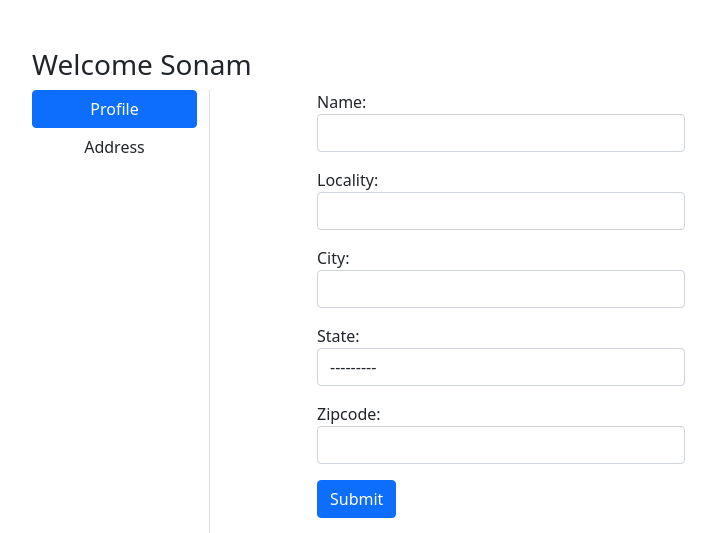
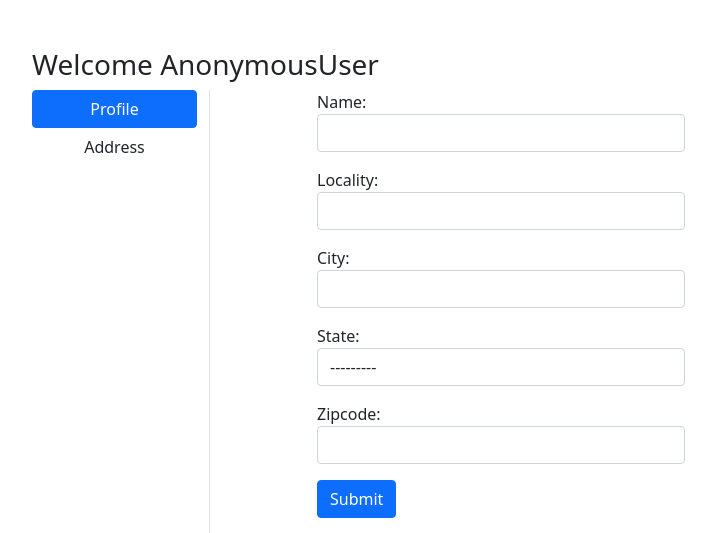
Before and after one commit to AkshayM2001/Alka-Mart, a Django app: page /profile/ in a window 1280 px wide. Shown: the part 56-589 px from the top of the page, without its empty margins (50-766 px from the left). Run offline with Django 4.2, Linux system fonts and the light colour scheme; some libraries are stand-ins or nearby versions.

Commit message:
profile competed adresss dynamic started

```diff
--- a/app/templates/app/address.html
+++ b/app/templates/app/address.html
@@ -4,7 +4,7 @@
 {% block main-content %}
 <div class="container my-5">
  <div class="row">
- <h3>Welcome Sonam</h3>
+ <h3>Welcome <span class="text-capitalize">{{request.user}}</span></h3>
   <div class="col-sm-2 border-end">
    <ul class="list-unstyled">
     <li class="d-grid"><a href="{% url 'profile' %}" class="btn btn-primary">Profile</a></li>
--- a/app/templates/app/base.html
+++ b/app/templates/app/base.html
@@ -61,7 +61,7 @@
           {% if request.user.is_authenticated %}
            <li class="nav-item dropdown mx-2">
               <a class="nav-link dropdown-toggle text-white" href="#" id="profileDropdown" role="button" data-bs-toggle="dropdown" aria-expanded="false">
-                Sonam
+                {{request.user}}
               </a>
               <ul class="dropdown-menu" aria-labelledby="profileDropdown">
                 <li><a class="dropdown-item" href="{% url 'profile' %}">Profile</a></li>
--- a/app/templates/app/orders.html
+++ b/app/templates/app/orders.html
@@ -4,7 +4,7 @@
 {% block main-content %}
 <div class="container my-5">
  <div class="row">
- <h3>Welcome Sonam</h3>
+ <h3>Welcome <span class="text-capitalize">{{request.user}}</span></h3>
   <div class="col-sm-2 border-end">
    <ul class="list-unstyled">
     <li class="d-grid"><a href="{% url 'orders' %}" class="btn btn-primary">Orders</a></li>
--- a/app/templates/app/passwordchange.html
+++ b/app/templates/app/passwordchange.html
@@ -4,7 +4,7 @@
 {% block main-content %}
 <div class="container my-5">
  <div class="row">
- <h3>Welcome Sonam</h3>
+ <h3>Welcome <span class="text-capitalize">{{request.user}}</span></h3>
   <div class="col-sm-2 border-end">
    <ul class="list-unstyled">
     <li class="d-grid"><a href="{% url 'profile' %}" class="btn btn-primary">Change Password</a></li>
--- a/app/templates/app/passwordchangedone.html
+++ b/app/templates/app/passwordchangedone.html
@@ -4,7 +4,7 @@
 {% block main-content %}
 <div class="container my-5">
     <div class="row">
-        <h3>Welcome Sonam</h3>
+        <h3>Welcome <span class="text-capitalize">{{request.user}}</span></h3>
         <ul class="col-sm-2 border-end">
             <li class="d-grid"><a href="{% url 'profile' %}" class="btn btn-primary">Change Password Done</a></li>
         </ul>
--- a/app/templates/app/profile.html
+++ b/app/templates/app/profile.html
@@ -4,7 +4,7 @@
 {% block main-content %}
 <div class="container my-5">
  <div class="row">
-  <h3>Welcome Sonam</h3>
+  <h3>Welcome <span class="text-capitalize">{{request.user}}</span></h3>
   <div class="col-sm-2 border-end">
    <ul class="list-unstyled">
     <li class="d-grid"><a href="{% url 'profile' %}" class="btn {{active}}">Profile</a></li>
```
Also changed, not shown: db.sqlite3.
